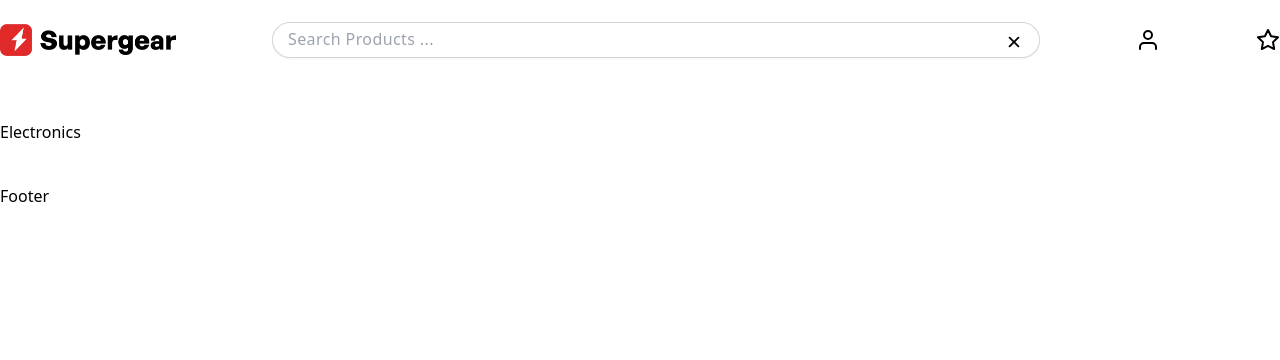
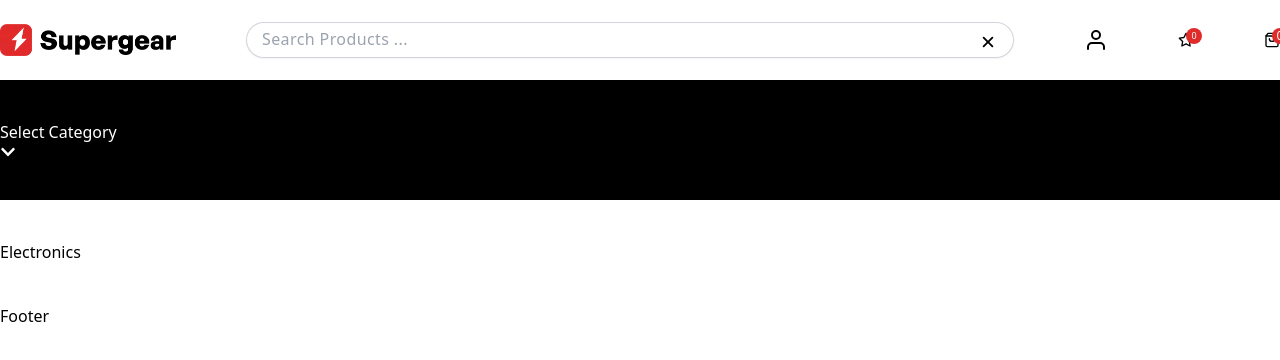
Before and after one commit to likeam/Fullstack-Electronic, a React (Vite) app in the folder client/: page / in a window 1280 px wide. Shown: the top 360 px of the page. Built offline with nearby package versions, Linux system fonts and the light colour scheme.

Commit message:
Removing Errors

```diff
--- a/client/src/ui/Header.tsx
+++ b/client/src/ui/Header.tsx
@@ -1,7 +1,18 @@
 import { useState } from "react";
 import { logo } from "../assets";
 import { IoClose, IoSearchOutline } from "react-icons/io5";
-import { FiStar, FiUser } from "react-icons/fi";
+import { FiShoppingBag, FiStar, FiUser } from "react-icons/fi";
+import Container from "./Container";
+import { FaChevronDown } from "react-icons/fa";
+
+const bottomNavigation = [
+  { title: "Home", link: "/" },
+  { title: "Shop", link: "/product" },
+  { title: "Cart", link: "/cart" },
+  { title: "Orders", link: "/orders" },
+  { title: "My Account", link: "/profile" },
+  { title: "Blog", link: "/blog" },
+];
 
 const Header = () => {
 
@@ -28,11 +39,22 @@ const Header = () => {
 
         {/*Menu*/}
         <div className=" flex item-center gap-x-6 text-2xl" >
-        <FiUser className= " hover:text-skyText duration-200" />
+        <FiUser className= " hover:text-skyText duration-200 cursor-pointer" />
         </div>
-        <div  className=" flex item-center gap-x-6 text-2xl" >
-        <FiStar className= " hover:text-skyText duration-200" />
+        <div  className=" relative block " >
+        <FiStar className= " hover:text-skyText duration-200 cursor-pointer" />
+        <span className=" inline-flex items-center justify-center bg-redText text-whiteText absolute -top-1 -right-2 text-[9px] rounded-full w-4 h-4">0</span>
         </div>
+        <div  className=" relative block " >
+        <FiShoppingBag className= " hover:text-skyText duration-200 cursor-pointer" />
+        <span className=" inline-flex items-center justify-center bg-redText text-whiteText absolute -top-1 -right-2 text-[12px] rounded-full w-4 h-4">0</span>
+        </div>
+      </div>
+      <div className=" w-full bg-darkText text-whiteText">
+        <Container>
+          <p>Select Category   <FaChevronDown /></p>
+
+        </Container>
       </div>
     </div>
   );
```
